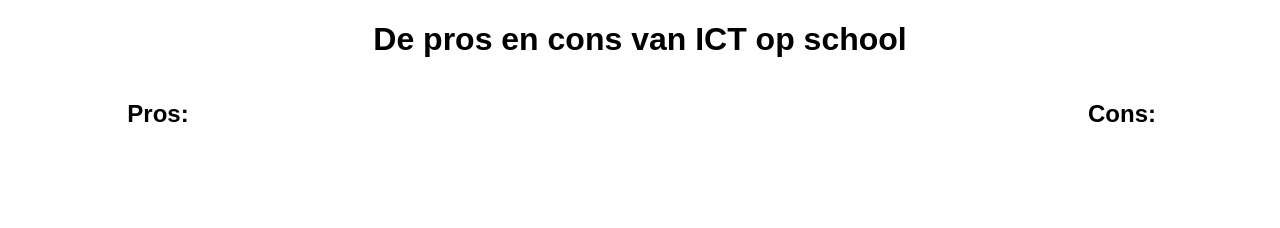
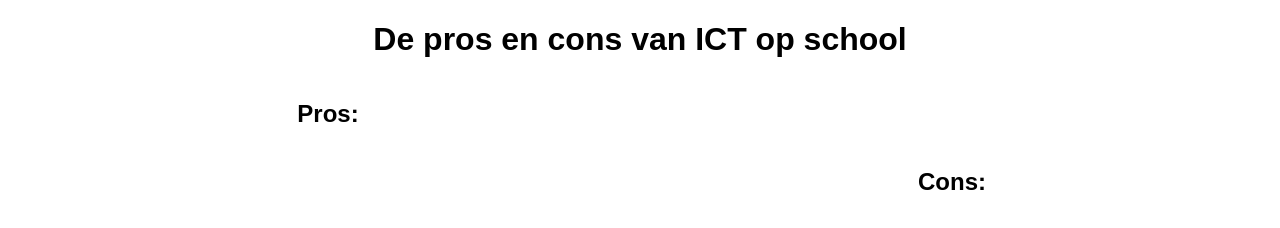
Before and after one commit to TimonDeBeste/test-website, a plain HTML site: page index.html in a window 1280 px wide. Drawn offline with Linux system fonts and the light colour scheme.

Commit message:
Update styles.css

```diff
--- a/styles.css
+++ b/styles.css
@@ -4,11 +4,11 @@ body {
 }
 
 .pros {
-    width: 300px;
+    width: 50vw;
     float:left;
 }
 
 .cons {
-    width: 300px;
+    width: 50vw;
     float:right;
 }
```
